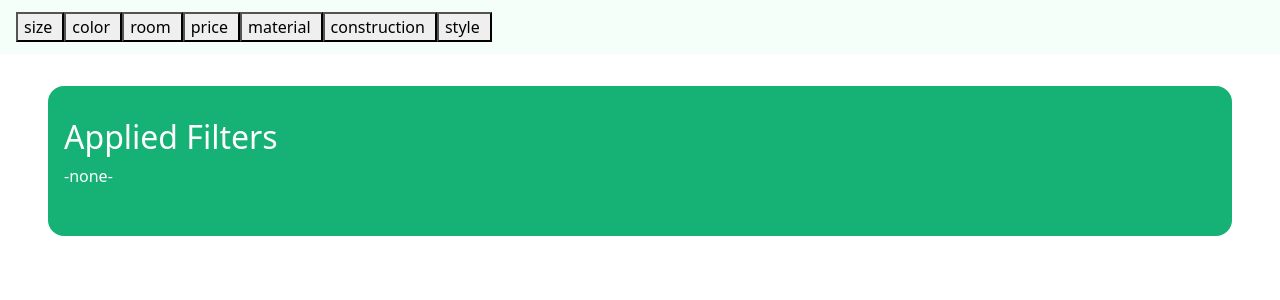
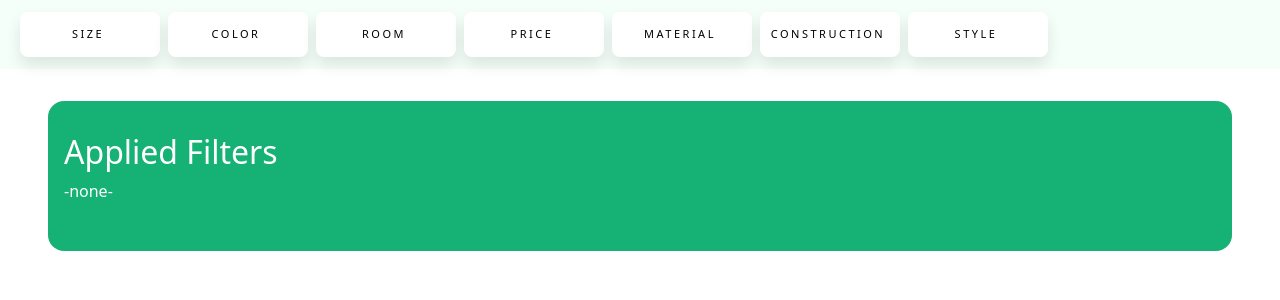
Before and after one commit to maaelattar/ecommerce-filters, a React (Create React App) app: page / in a window 1280 px wide. Shown: the top 300 px of the page. Built offline with nearby package versions, Linux system fonts and the light colour scheme.

Commit message:
Update components styles

```diff
--- /dev/null
+++ b/src/components/CustomOverlayTrigger/CustomOverlayTrigger.scss
@@ -0,0 +1,14 @@
+
+@import '/src/styles/colors';
+@import '/src/styles/mixins';
+
+
+
+ button.filter {
+  @include filter-name(140px, 45px)
+  }
+
+
+ button.filter:hover,   button.filter.active{
+@include filter-name-active()
+}
--- a/src/components/CustomOverlayTrigger/CustomOverlayTrigger.tsx
+++ b/src/components/CustomOverlayTrigger/CustomOverlayTrigger.tsx
@@ -1,5 +1,7 @@
 import React from "react";
+import clsx from "clsx";
 import { OverlayTrigger, Popover } from "react-bootstrap";
+import "./CustomOverlayTrigger.scss";
 
 type Props = {
   title: string;
@@ -27,7 +29,14 @@ function CustomOverlayTrigger({
         </Popover>
       }
     >
-      <button type="button" onClick={() => setShowOverlay(!showOverlay)}>
+      <button
+        type="button"
+        onClick={() => setShowOverlay(!showOverlay)}
+        className={clsx(
+          "filter",
+          (showOverlay || selectedValuesCount > 0) && "active"
+        )}
+      >
         <span className="me-1">{title}</span>
         {selectedValuesCount > 0 && <span>({selectedValuesCount})</span>}
       </button>
--- /dev/null
+++ b/src/components/FilterOptionsForm/FilterOptionsForm.scss
@@ -0,0 +1,33 @@
+
+@import '/src/styles/colors';
+@import '/src/styles/mixins';
+
+.options-container{
+  display: flex;
+  flex-wrap: wrap;
+}
+.option input{
+display: none;
+}
+.option label{
+  @include filter-name(170px, 40px);
+  margin: 4px 6px;
+}
+
+.option input:checked+label{
+  @include filter-name-active()
+}
+
+div#filters-popover{
+  max-width: 580px;
+}
+
+.actions-container{
+  display: flex;
+  justify-content: space-between;
+  margin: 8px 6px 0;
+}
+
+.actions-container .apply-btn{
+  margin-left: auto;
+}
--- a/src/components/FilterOptionsForm/FilterOptionsForm.tsx
+++ b/src/components/FilterOptionsForm/FilterOptionsForm.tsx
@@ -1,6 +1,7 @@
 import React, { useState } from "react";
 import { Button } from "react-bootstrap";
 import { Option } from "../../data-model";
+import "./FilterOptionsForm.scss";
 
 type Props = {
   title: string;
@@ -21,9 +22,9 @@ function FilterOptionsForm({
 
   return (
     <form>
-      <div>
+      <div className="options-container">
         {options.map((option) => (
-          <div key={option.id}>
+          <div key={option.id} className="option">
             <input
               id={option.id}
               defaultChecked={
@@ -47,7 +48,7 @@ function FilterOptionsForm({
           </div>
         ))}
       </div>
-      <div>
+      <div className="actions-container">
         {checkedOptions.length > 0 && (
           <Button
             variant="outline-danger"
@@ -63,6 +64,7 @@ function FilterOptionsForm({
         )}
         <Button
           variant="primary"
+          className="apply-btn"
           type="button"
           onClick={() => {
             onApply({ checkedOptions, title });
```
